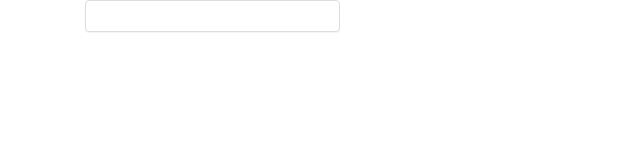
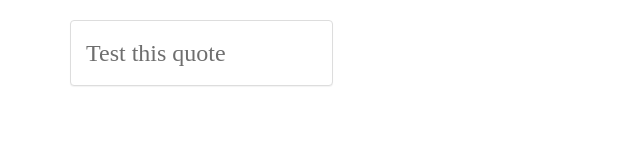
Before and after one commit to aymanebenhima/Make-Quotes-with-Vue.js, a Vue app: page / in a window 1280 px wide. Shown: the top 160 px of the page, without its empty margins (0-640 px from the left). Built offline with nearby package versions, Linux system fonts and the light colour scheme; a web font is replaced by a local one.

Commit message:
change data

```diff
--- a/src/App.vue
+++ b/src/App.vue
@@ -1,16 +1,15 @@
 <template>
-  <div id="app" class="container">
-    <app-quote />
+  <div class="container">
+    <app-quote-grid :quotes="quotes" />
   </div>
 </template>
 
 <script>
-import Quote from './components/Quote.vue'
+import QuoteGrid from './components/QuoteGrid.vue'
 
 export default {
-  name: 'App',
   components: {
-    appQuote: Quote,
+    appQuoteGrid: QuoteGrid,
   },
   data() {
     return {
@@ -23,6 +22,8 @@ export default {
 }
 </script>
 
-<style>
-
+<style scoped>
+.container {
+  margin-top: 20px;
+}
 </style>
--- a/src/components/QuoteGrid.vue
+++ b/src/components/QuoteGrid.vue
@@ -1,11 +1,15 @@
 <template>
   <div class="row">
-
+    <app-quote v-for="(quote, index) in quotes" :key="index">{{ quote }}</app-quote>
   </div>
 </template>
 
 <script>
+import Quote from './Quote'
 export default {
+    components: {
+        appQuote: Quote
+    },
     props: {
         quotes: {
             type: String
```
